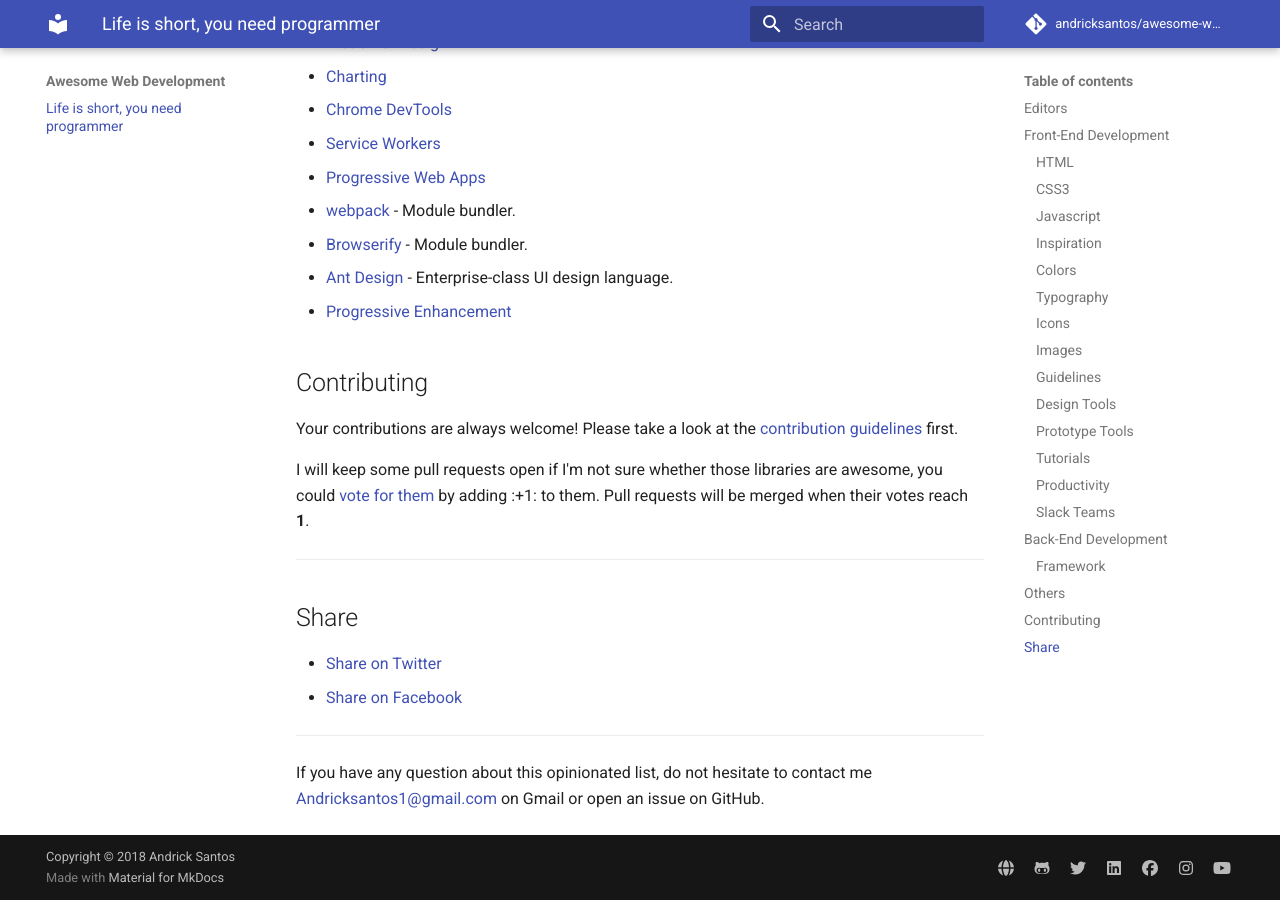
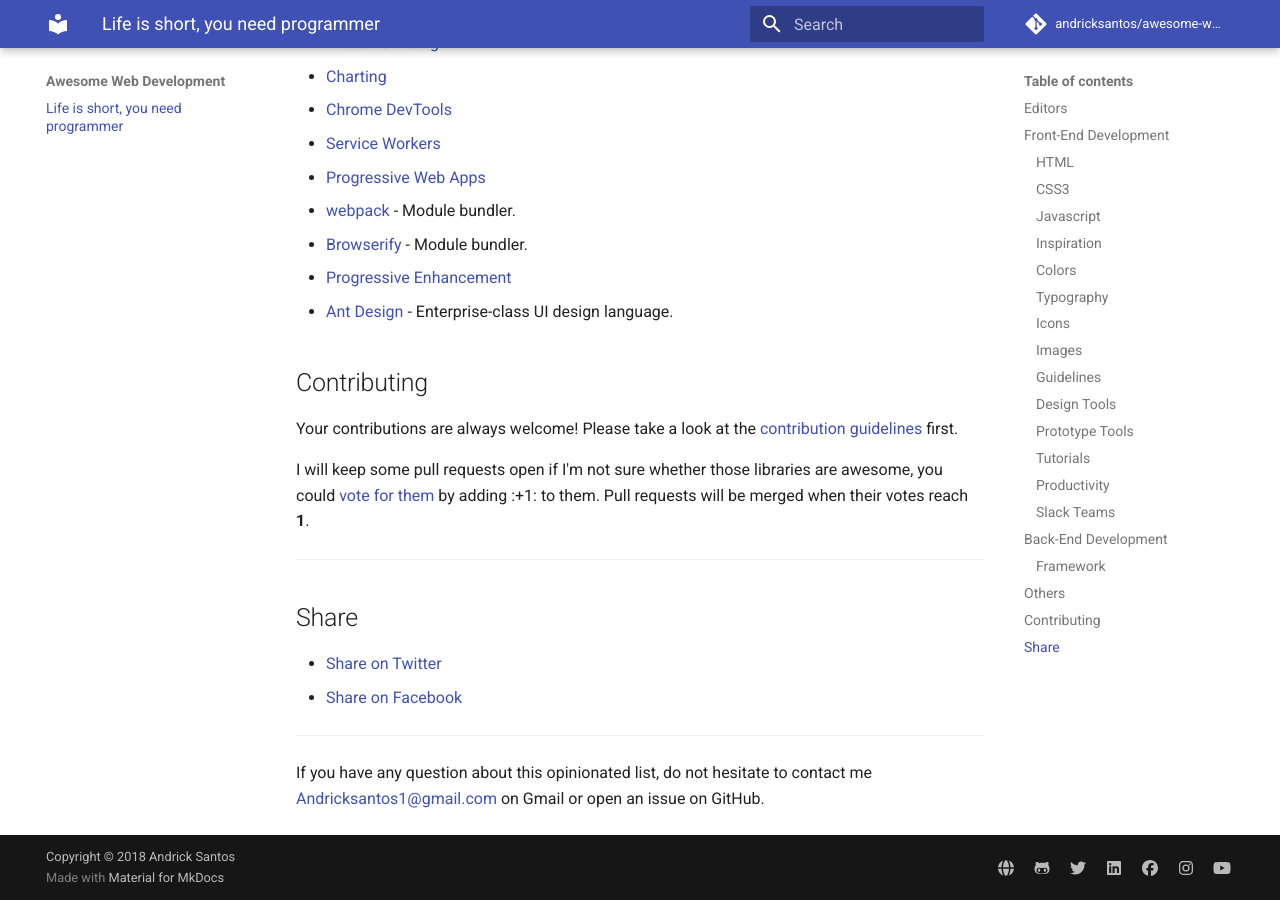
Before and after one commit to andriksantos/keebox, an MkDocs documentation site: the page built from docs/index.md, in a window 1280 px wide and 900 px high, scrolled down 7727 px. Built offline with MkDocs 1.6.1 and Material for MkDocs 9.7.7, drawn with Linux system fonts in a browser that asks for light colours; comment, search, counter and statistics services are not loaded; old or Windows-style settings are respelled for this version of MkDocs.

```diff
--- a/docs/index.md
+++ b/docs/index.md
@@ -223,8 +223,8 @@
 - [Progressive Web Apps](https://github.com/TalAter/awesome-progressive-web-apps#readme)
 - [webpack](https://github.com/webpack-contrib/awesome-webpack#readme) - Module bundler.
 - [Browserify](https://github.com/browserify/awesome-browserify#readme) - Module bundler.
+- [Progressive Enhancement](https://github.com/jbmoelker/progressive-enhancement-resources#readme)
 - [Ant Design](https://github.com/websemantics/awesome-ant-design#readme) - Enterprise-class UI design language.
-- [Progressive Enhancement](https://github.com/jbmoelker/progressive-enhancement-resources#readme)
 
 ## Contributing
 
```
